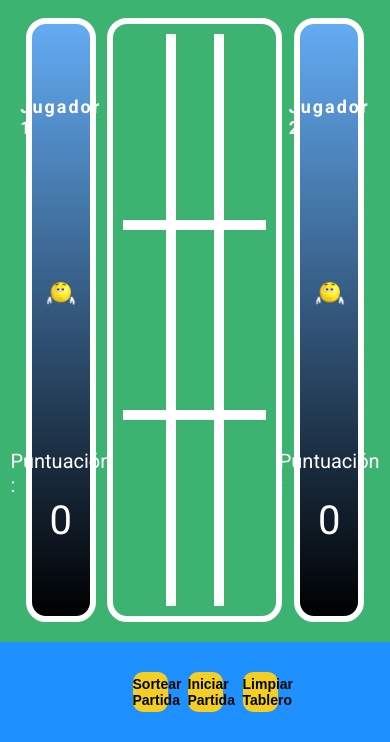
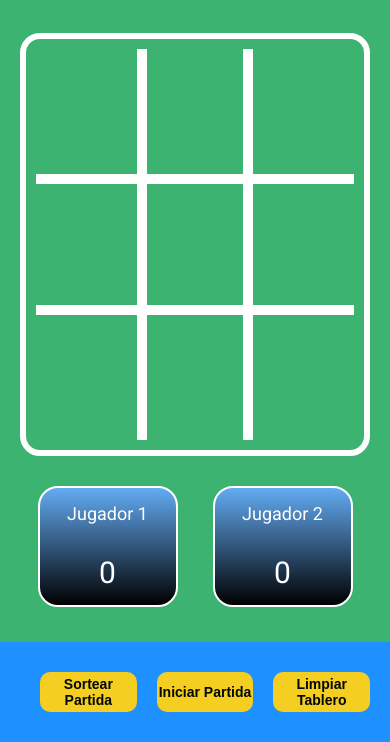
Before and after one commit to camilogonzalezf/triqui, a plain HTML site: page index.html in a window 390 px wide. Shown: the part 102-844 px from the top of the page. Drawn offline with Linux system fonts and the light colour scheme.

Commit message:
AInterfaz Resopsive

```diff
--- a/index.html
+++ b/index.html
@@ -4,7 +4,12 @@
     <meta charset="UTF-8">
     <meta http-equiv="X-UA-Compatible" content="IE=edge">
     <meta name="viewport" content="width=device-width, initial-scale=1.0">
+
     <link rel="stylesheet" href="./styles.css">
+    <link rel="stylesheet" href="./tablet.css"
+    media="screen and (min-width: 600px)"
+    >
+
     <link rel="preconnect" href="https://fonts.googleapis.com">
 <link rel="preconnect" href="https://fonts.gstatic.com" crossorigin>
 <link href="https://fonts.googleapis.com/css2?family=Roboto:ital,wght@0,100;0,300;0,400;0,500;0,700;1,100;1,300;1,400;1,500&display=swap" rel="stylesheet">
@@ -68,6 +73,17 @@
             </table>
         </main>
 
+        <div class="section__div-mobile">
+            <div class="player-mobile">
+                <p class="player-mobile-p">Jugador 1</p>
+                <p id="score_1">0</p>
+            </div>
+            <div class="player-mobile">
+                <p class="player-mobile-p">Jugador 2</p>
+                <p id="score_2">0</p>
+            </div>
+        </div>
+
         <aside class="section__aside">
             <h2 class="section__aside-h2" id="player2_title">Jugador 2</h2>
             <picture class="section__aside-picture">
--- a/styles.css
+++ b/styles.css
@@ -11,6 +11,7 @@ html{
 
 body{
     background-color: #3CB371;
+    min-width: 320px;
 }
 
 .header {
@@ -20,6 +21,7 @@ body{
     background-color: #1E90FF;
     display: flex;
     align-items: center;
+    justify-content: space-around;
     padding-left: 20px;
     border-bottom-right-radius: 30px;
 }
@@ -27,8 +29,10 @@ body{
 .header__h1{
     font-size: 3rem;
     letter-spacing: 3px;
-    margin:auto;
+    margin: auto;
     color: white;
+    width: 60%;
+    text-align: center;
 }
 
 .section{
@@ -37,61 +41,22 @@ body{
     background-color: #3CB371;
     padding: 20px 20px;
     display: flex;
+    flex-direction: column;
     justify-content: space-around;
 }
 
 .section__aside{
-    width: 20%;
-    height: 100%;
-    border: 6px solid white;
-    border-radius: 20px;
-    background: linear-gradient(#63abf3, black);
-    display: flex;
-    flex-direction: column;
-    align-items: center;
-    justify-content: space-around;
+   display: none;
 }
 
-.section__aside-h2{
-    color: white;
-    letter-spacing: 2px;
-    font-size: 1.8rem;
-}
 
-.section__aside-picture{
-    width: 80%;
-    display: flex;
-    justify-content: center;
-}
-
-.emoji{
-    width: 80%;
-}
-
-.section__div{
-    display: flex;
-    flex-direction: column;
-    align-items: center;
-    justify-content: space-around;
-    color: white;
-
-}
-
-.section__div-p{
-    font-size: 2rem;
-}
-
-.section__div-number-score{
-    font-size: 4rem;
-}
 .section__main{
-    width: 50%;
-    height: 100%;
+    width: 100%;
+    height: 70%;
     border: 6px solid white;
     border-radius: 20px;
     padding: 10px 10px;
 }
-
 
 
 .section__main-table{
@@ -128,8 +93,33 @@ body{
     visibility: hidden;
 }
 
+.section__div-mobile{
+    height: 20%;
+    display: flex;
+    align-items: center;
+    justify-content: space-around;
+    color: white;
+}
 
+.player-mobile-p{
+    font-size: 1.8rem;
+}
 
+#score_1 , #score_2{
+    font-size: 3rem;
+}
+
+.player-mobile{
+    width: 40%;
+    height: 100%;
+    border: 2px solid white;
+    border-radius: 20px;
+    background: linear-gradient(#63abf3, black);
+    display: flex;
+    flex-direction: column;
+    align-items: center;
+    justify-content: space-around;
+}
 
 .footer{
     width: 100%;
@@ -144,7 +134,7 @@ body{
 
 .button_start{
     height: 40px;
-    width: 10%;
+    width: 200px;
     border-radius: 10px;
     border: none;
     background-color: #f5ce22;
--- /dev/null
+++ b/tablet.css
@@ -0,0 +1,59 @@
+.section{
+    flex-direction: row;
+}
+
+.section__div-mobile{
+    display: none;
+}
+.section__aside{
+    width: 20%;
+    height: 100%;
+    border: 6px solid white;
+    border-radius: 20px;
+    background: linear-gradient(#63abf3, black);
+    display: flex;
+    flex-direction: column;
+    align-items: center;
+    justify-content: space-around;
+}
+
+.section__aside-h2{
+    color: white;
+    letter-spacing: 2px;
+    font-size: 1.8rem;
+}
+
+.section__aside-picture{
+    width: 80%;
+    display: flex;
+    justify-content: center;
+}
+
+.emoji{
+    width: 80%;
+}
+
+.section__div{
+    display: flex;
+    flex-direction: column;
+    align-items: center;
+    justify-content: space-around;
+    color: white;
+
+}
+
+.section__div-p{
+    font-size: 2rem;
+}
+
+.section__div-number-score{
+    font-size: 4rem;
+}
+
+.section__main{
+    width: 50%;
+    height: 100%;
+    border: 6px solid white;
+    border-radius: 20px;
+    padding: 10px 10px;
+}
```
